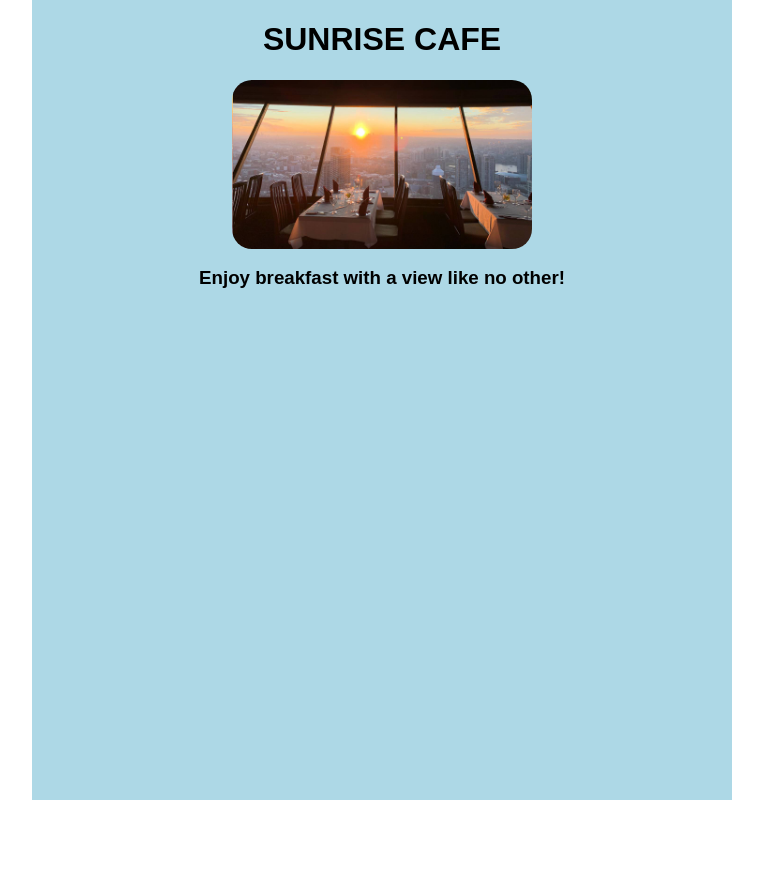
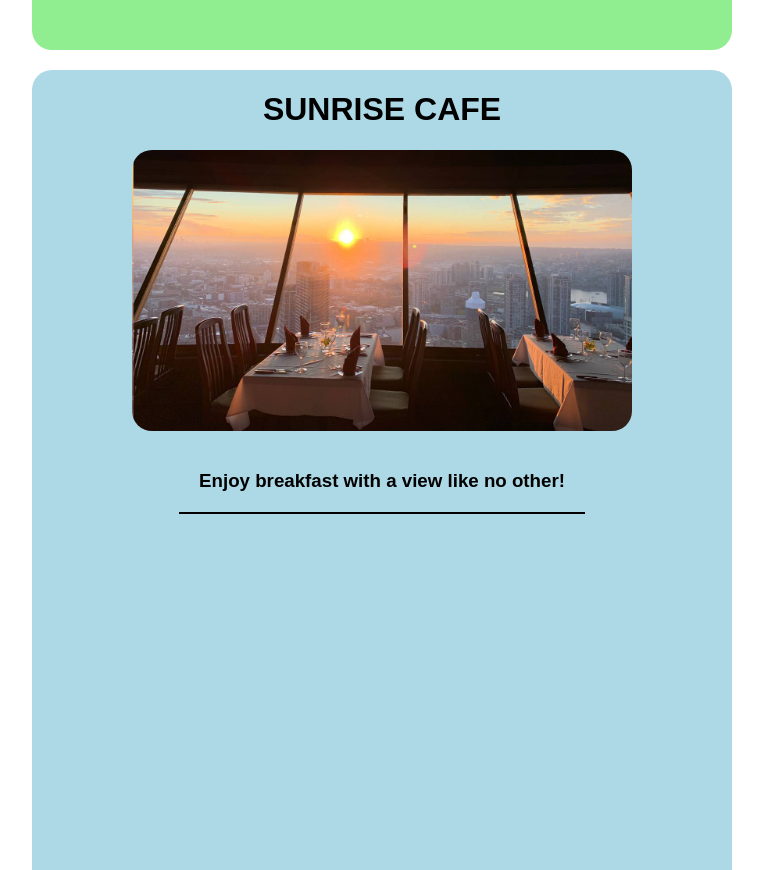
Before and after one commit to ChaseDev7/restaurant-page, a website built with webpack: page dist/index.html in a window 1280 px wide. Shown: the whole page, without its empty margins (258-1021 px from the left). Before the commit the page ends 800 px from the top, so only its background shows below. Built offline with nearby package versions, Linux system fonts and the light colour scheme.

Commit message:
Update index.js

```diff
--- a/src/homepage.js
+++ b/src/homepage.js
@@ -2,21 +2,25 @@ import Cafe from './cafe.jpg';
 
 function displayHomepage () {
   const content = document.querySelector("#content");
+  const homepageContainer = document.createElement("div");
+  homepageContainer.setAttribute("id", "homepage-container");
+
+  content.appendChild(homepageContainer);
 
   const restaurantName = document.createElement("h1");
   restaurantName.textContent = "SUNRISE CAFE";
 
-  content.appendChild(restaurantName);
+  homepageContainer.appendChild(restaurantName);
 
   const cafeImage = document.createElement("img");
   cafeImage.src = Cafe;
 
-  content.appendChild(cafeImage);
+  homepageContainer.appendChild(cafeImage);
 
   const restaurantTagline = document.createElement("h3");
   restaurantTagline.textContent = "Enjoy breakfast with a view like no other!";
 
-  content.appendChild(restaurantTagline);
+  homepageContainer.appendChild(restaurantTagline);
 };
 
 export { displayHomepage };
--- a/src/index.js
+++ b/src/index.js
@@ -1,4 +1,14 @@
 import { displayHomepage } from "./homepage.js";
 import './style.css';
 
+const content = document.querySelector("#content");
+const navBar = document.createElement("div");
+navBar.setAttribute("id", "nav-bar");
+
+content.appendChild(navBar);
+
+const homePageBtn = document.createElement("button");
+const menuBtn = document.createElement("button");
+const contactBtn = document.createElement("button");
+
 displayHomepage();
--- a/src/style.css
+++ b/src/style.css
@@ -6,10 +6,25 @@ body {
   font-family: Arial, Helvetica, sans-serif;
 }
 
+#nav-bar {
+  width: 100%;
+  height: 50px;
+  background-color: lightgreen;
+  display: flex;
+  justify-content: space-between;
+  margin-bottom: 20px;
+  border-radius: 0 0 20px 20px;
+}
+
 #content {
   max-width: 700px;
+  width: 80%;
+}
+
+#homepage-container {
+  border-radius: 20px 20px 0 0;
+  width: 100%;
   background-color: lightblue;
-  width: 80%;
   height: 100vh;
   display: flex;
   flex-direction: column;
@@ -17,6 +32,11 @@ body {
 }
 
 img {
-  width: 300px;
+  width: 500px;
   border-radius: 20px;
 }
+
+h3 {
+  padding: 20px;
+  border-bottom: 2px solid black;
+}
```
Also changed, not shown: dist/main.js.
